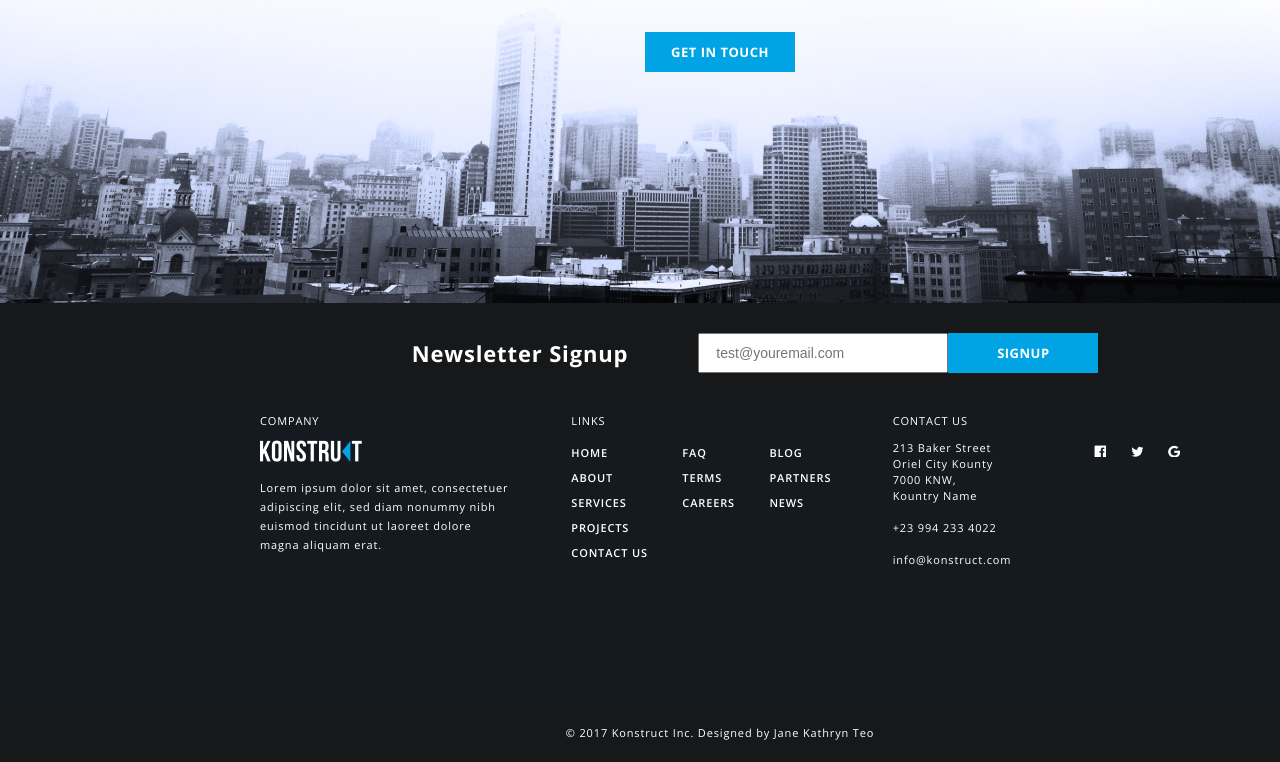
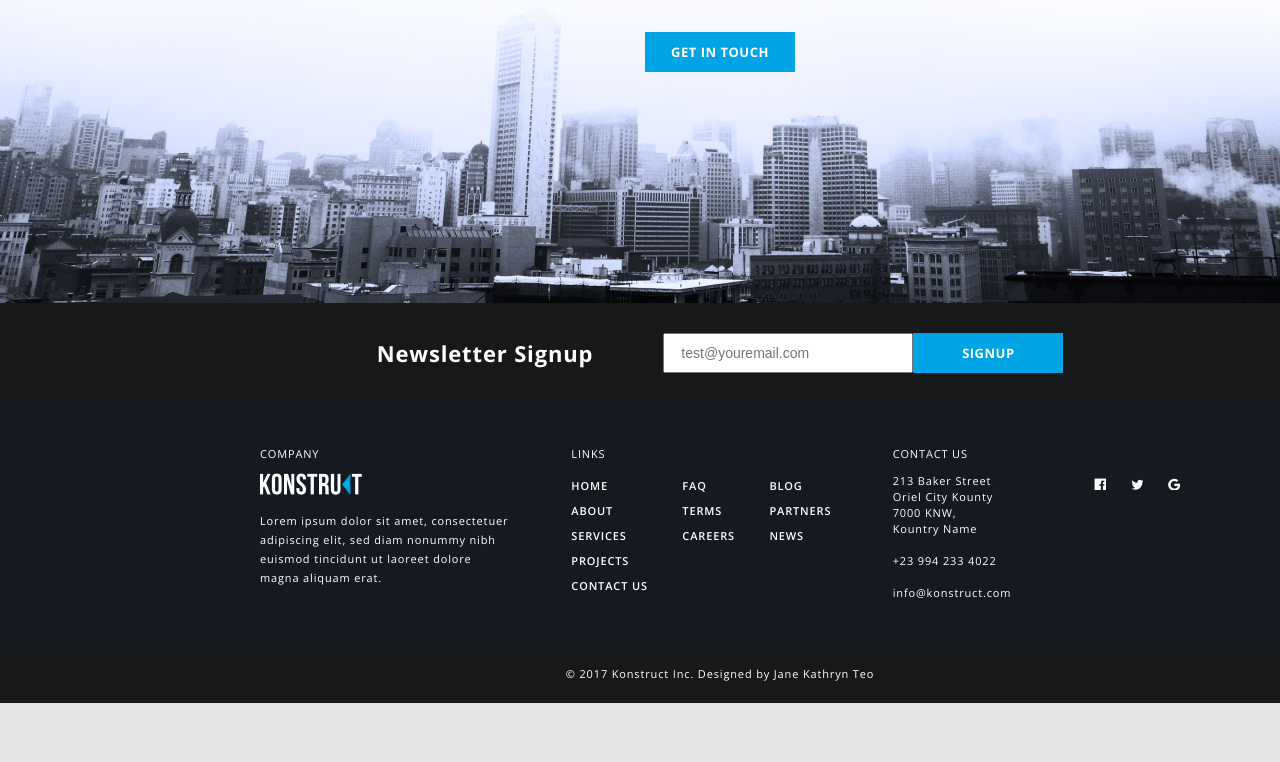
Before and after one commit to Fisherusml/tms-z15-htmp, a plain HTML site: page index.html in a window 1280 px wide. Shown: the part 1982-2744 px from the top of the page. After the commit the page ends 2685 px from the top, so only its background shows below. Drawn offline with nearby package versions, Linux system fonts and the light colour scheme.

Commit message:
add final code?

```diff
--- a/index.html
+++ b/index.html
@@ -126,6 +126,7 @@
 
         <footer class="blk-wht2">
             <div class="footer">
+                <div class="footer-body">
                     <div class="f-company">
                         <h5>Company</h5>
                         <img alt="KONSTRAKT" src="img/logo_b.png" height="23px" width="102px">
@@ -178,6 +179,7 @@
 
                     </div>
                 </div>
+            </div>
             <div class="copyright blk-wht1">
                 <p>© 2017 Konstruct Inc. Designed by Jane Kathryn Teo</p>
             </div>
--- a/style.css
+++ b/style.css
@@ -360,7 +360,7 @@ hr{
 .signup > p {
     font-size: 22px;
     font-weight:bold;
-    padding: 0 70px;
+    padding-right: 70px;
     line-height: 40px;
     letter-spacing: 0.85px;
 }
@@ -371,11 +371,15 @@ hr{
     font-size: 14px;
 }
 
-footer > div{
-    height: 299px;
+.footer{
+    display: flex;
+    height: 240px;
+    flex-direction: column;
+    justify-content: center;
 }
 
-.footer {
+
+.footer-body {
     display: flex;
     flex-wrap: nowrap;
     flex-direction: row;
@@ -383,11 +387,21 @@ footer > div{
     align-items: stretch;
     justify-content: space-between;
 
+
+
     font-size: 11px;
     line-height: 19px;
     letter-spacing: 0.85px;
     color: white;
 }
+
+.footer-body > * {
+    margin: 10px;
+}
+
+/* .footer {
+    display: flex;
+} */
 
 .footer h5{
     text-transform: uppercase;
@@ -455,9 +469,7 @@ footer > div{
     filter: brightness(0) invert(1);
 }
 
-.footer > * {
-    margin: 10px;
-}
+
 
 .copyright{
     text-align: center;
```
Lines whose indentation alone changed are shown as unchanged.
